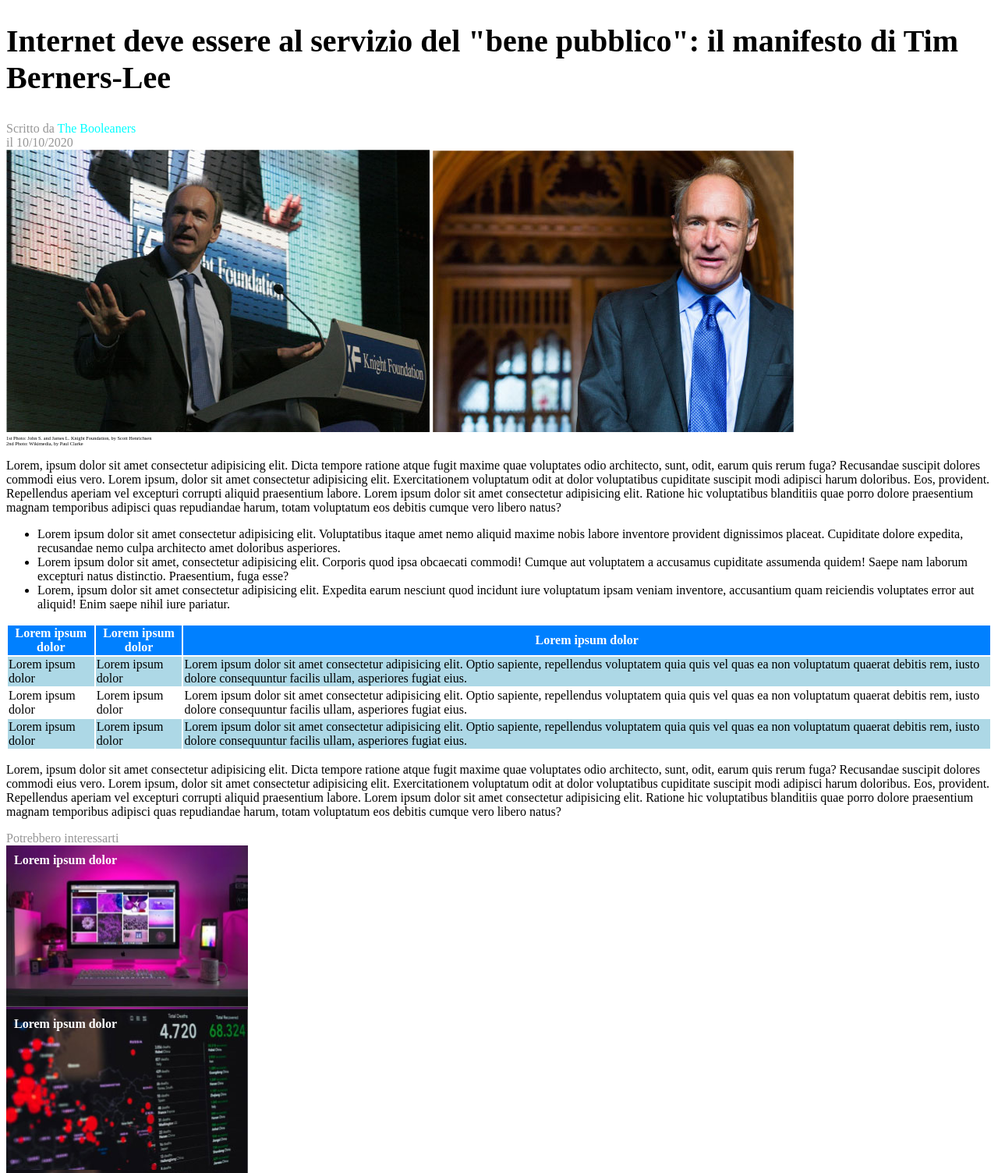
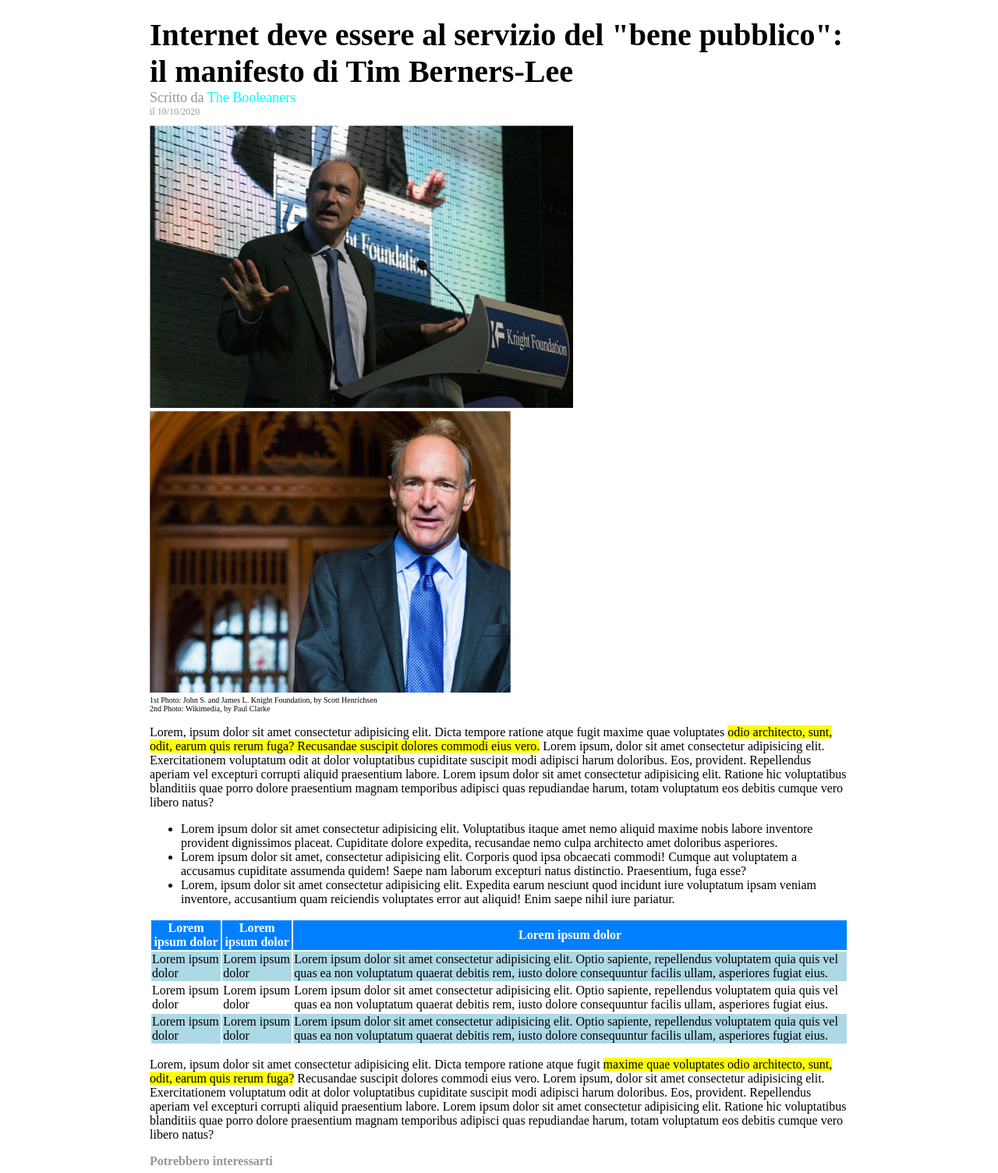
Before and after one commit to pietro-giordano/html-css-booleaner, a plain HTML site: page index.html in a window 1280 px wide. Shown: the part 200-1704 px from the top of the page at 78% size. Drawn offline with Linux system fonts and the light colour scheme.

Commit message:
progetto sostanzialmente completo (table a parte)

```diff
--- a/css/style.css
+++ b/css/style.css
@@ -1,3 +1,8 @@
+body {
+      width: 70%;
+      margin: auto;
+}
+
 header {
       background-color: rgb(64, 121, 205);
       background-image: url('../img/pattern.png');
@@ -10,10 +15,32 @@ header {
 
 h1 {
       font-size: 40px;
+      margin-bottom: 0;
+}
+
+.grey-text {
+      color: rgb(150, 150, 150);
+      margin-bottom: 10px;
+}
+
+.writed-by {
+      font-size: 18px;
+}
+
+.date {
+      font-size: 12px;
+}
+
+#booleaners {
+      color: aqua;
 }
 
 .image-description {
-      font-size: 40%;
+      font-size: 10px;
+}
+
+.yellow-background {
+      background-color: yellow;
 }
 
 table {
@@ -41,6 +68,7 @@ tr:nth-child(even) {
       width: 310px;
       height: 210px;
       background-size: contain;
+      margin-bottom: 10px;
 }
 
 .lorem-image {
@@ -50,10 +78,6 @@ tr:nth-child(even) {
       font-weight: 800;
 }
 
-.grey-text {
-      color: rgb(150, 150, 150);
+.bold-text {
+      font-weight: 900;
 }
-
-#booleaners {
-      color: aqua;
-}
--- a/index.html
+++ b/index.html
@@ -16,8 +16,10 @@
                   <section>
                         <h1>Internet deve essere al servizio del "bene pubblico": il manifesto di Tim Berners-Lee</h1>
 
-                        <div  class="grey-text">Scritto da <span id="booleaners">The Booleaners</span></div>
-                        <div  class="grey-text">il 10/10/2020</div>
+                        <div class="grey-text">
+                              <div class="writed-by">Scritto da <span id="booleaners">The Booleaners</span></div>
+                              <div class="date">il 10/10/2020</div>
+                        </div>
 
                         <img src="img/tim-1.jpg" alt="Tim Berners-Lee">
                         <img src="img/tim-2.jpg" alt="Tim Berners-Lee">
@@ -25,7 +27,7 @@
                   </section>
 
                   <section>
-                        <p>Lorem, ipsum dolor sit amet consectetur adipisicing elit. Dicta tempore ratione atque fugit maxime quae voluptates odio architecto, sunt, odit, earum quis rerum fuga? Recusandae suscipit dolores commodi eius vero. Lorem ipsum, dolor sit amet consectetur adipisicing elit. Exercitationem voluptatum odit at dolor voluptatibus cupiditate suscipit modi adipisci harum doloribus. Eos, provident. Repellendus aperiam vel excepturi corrupti aliquid praesentium labore. Lorem ipsum dolor sit amet consectetur adipisicing elit. Ratione hic voluptatibus blanditiis quae porro dolore praesentium magnam temporibus adipisci quas repudiandae harum, totam voluptatum eos debitis cumque vero libero natus?</p>
+                        <p>Lorem, ipsum dolor sit amet consectetur adipisicing elit. Dicta tempore ratione atque fugit maxime quae voluptates <span class=yellow-background> odio architecto, sunt, odit, earum quis rerum fuga? Recusandae suscipit dolores commodi eius vero.</span> Lorem ipsum, dolor sit amet consectetur adipisicing elit. Exercitationem voluptatum odit at dolor voluptatibus cupiditate suscipit modi adipisci harum doloribus. Eos, provident. Repellendus aperiam vel excepturi corrupti aliquid praesentium labore. Lorem ipsum dolor sit amet consectetur adipisicing elit. Ratione hic voluptatibus blanditiis quae porro dolore praesentium magnam temporibus adipisci quas repudiandae harum, totam voluptatum eos debitis cumque vero libero natus?</p>
 
                         <ul>
                               <li>Lorem ipsum dolor sit amet consectetur adipisicing elit. Voluptatibus itaque amet nemo aliquid maxime nobis labore inventore provident dignissimos placeat. Cupiditate dolore expedita, recusandae nemo culpa architecto amet doloribus asperiores.</li>
@@ -59,11 +61,11 @@
                               </tr>
                         </table>
 
-                        <p>Lorem, ipsum dolor sit amet consectetur adipisicing elit. Dicta tempore ratione atque fugit maxime quae voluptates odio architecto, sunt, odit, earum quis rerum fuga? Recusandae suscipit dolores commodi eius vero. Lorem ipsum, dolor sit amet consectetur adipisicing elit. Exercitationem voluptatum odit at dolor voluptatibus cupiditate suscipit modi adipisci harum doloribus. Eos, provident. Repellendus aperiam vel excepturi corrupti aliquid praesentium labore. Lorem ipsum dolor sit amet consectetur adipisicing elit. Ratione hic voluptatibus blanditiis quae porro dolore praesentium magnam temporibus adipisci quas repudiandae harum, totam voluptatum eos debitis cumque vero libero natus?</p>
+                        <p>Lorem, ipsum dolor sit amet consectetur adipisicing elit. Dicta tempore ratione atque fugit <span class=yellow-background>maxime quae voluptates odio architecto, sunt, odit, earum quis rerum fuga?</span> Recusandae suscipit dolores commodi eius vero. Lorem ipsum, dolor sit amet consectetur adipisicing elit. Exercitationem voluptatum odit at dolor voluptatibus cupiditate suscipit modi adipisci harum doloribus. Eos, provident. Repellendus aperiam vel excepturi corrupti aliquid praesentium labore. Lorem ipsum dolor sit amet consectetur adipisicing elit. Ratione hic voluptatibus blanditiis quae porro dolore praesentium magnam temporibus adipisci quas repudiandae harum, totam voluptatum eos debitis cumque vero libero natus?</p>
                   </section>
 
                   <section>
-                        <div class="grey-text">Potrebbero interessarti</div>
+                        <div class="grey-text bold-text">Potrebbero interessarti</div>
 
                         <div class="monitor-image">
                               <div class="lorem-image">Lorem ipsum dolor</div>
```
